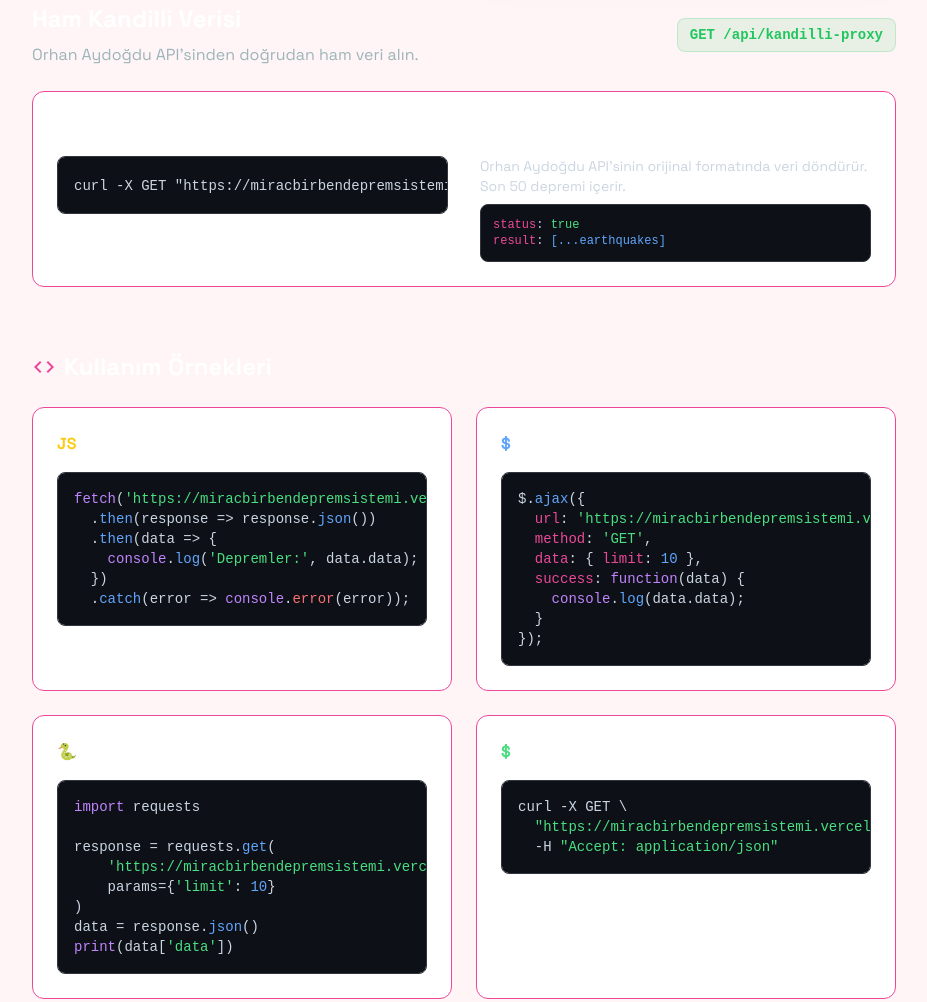
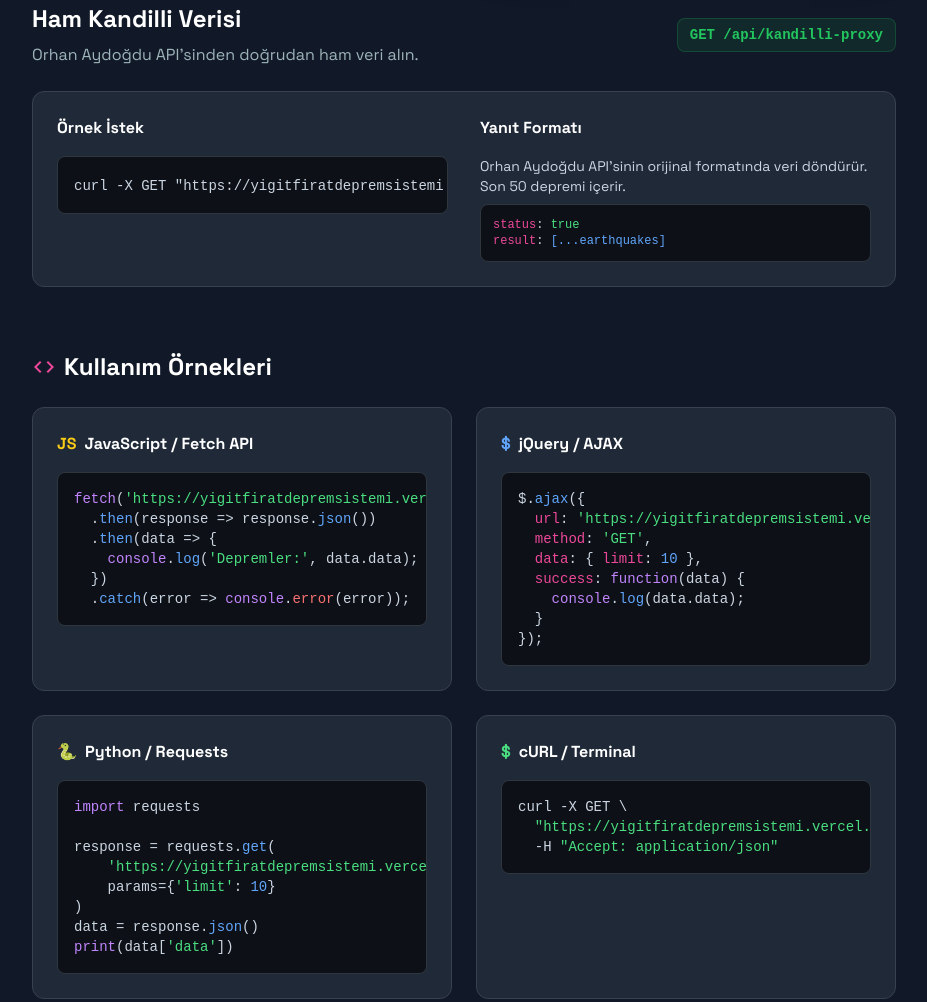
Before and after one commit to mrcbrbn5361/yigitfiratdepremsistemi, a website: page public/docs.html in a window 1280 px wide. Shown: the part 1372-2374 px from the top of the page, without its empty margins (320-1247 px from the left). Drawn offline with nearby package versions, Linux system fonts and the light colour scheme.

Commit message:
Replace white with dark gray in all HTML files

```diff
--- a/public/docs.html
+++ b/public/docs.html
@@ -36,10 +36,10 @@
                     colors: {
                         "primary": "#ec4899",
                         "secondary": "#fbbf24",
-                        "background-light": "#ffffff",
-                        "background-dark": "#fff5f7",
-                        "card-dark": "#ffffff",
-                        "border-dark": "#ec4899",
+                        "background-light": "#1f2937",
+                        "background-dark": "#111827",
+                        "card-dark": "#1f2937",
+                        "border-dark": "#374151",
                     },
                     fontFamily: {
                         "display": ["Space Grotesk", "sans-serif"],
@@ -359,7 +359,7 @@
                                 <h4 class="font-bold text-white mb-4">Örnek İstek</h4>
                                 <div class="bg-[#0d1117] p-3 sm:p-4 rounded-lg border border-[#30363d] overflow-x-auto">
                                     <code
-                                        class="text-xs sm:text-sm font-mono text-slate-300 whitespace-pre">curl -X GET "https://miracbirbendepremsistemi.vercel.app/api/kandilli-proxy"</code>
+                                        class="text-xs sm:text-sm font-mono text-slate-300 whitespace-pre">curl -X GET "https://yigitfiratdepremsistemi.vercel.app/api/kandilli-proxy"</code>
                                 </div>
                             </div>
                             <div>
@@ -394,7 +394,7 @@
                             </h4>
                             <div class="bg-[#0d1117] p-3 sm:p-4 rounded-lg border border-[#30363d] overflow-x-auto">
                                 <pre
-                                    class="text-xs sm:text-sm font-mono text-slate-300"><code><span class="text-purple-400">fetch</span>(<span class="text-green-400">'https://miracbirbendepremsistemi.vercel.app/api/earthquakes-kandilli?limit=10'</span>)
+                                    class="text-xs sm:text-sm font-mono text-slate-300"><code><span class="text-purple-400">fetch</span>(<span class="text-green-400">'https://yigitfiratdepremsistemi.vercel.app/api/earthquakes-kandilli?limit=10'</span>)
   .<span class="text-blue-400">then</span>(response => response.<span class="text-blue-400">json</span>())
   .<span class="text-blue-400">then</span>(data => {
     <span class="text-purple-400">console</span>.<span class="text-blue-400">log</span>(<span class="text-green-400">'Depremler:'</span>, data.data);
@@ -411,7 +411,7 @@
                             </h4>
                             <div class="bg-[#0d1117] p-3 sm:p-4 rounded-lg border border-[#30363d] overflow-x-auto">
                                 <pre class="text-xs sm:text-sm font-mono text-slate-300"><code>$.<span class="text-blue-400">ajax</span>({
-  <span class="text-primary">url</span>: <span class="text-green-400">'https://miracbirbendepremsistemi.vercel.app/api/earthquakes-kandilli'</span>,
+  <span class="text-primary">url</span>: <span class="text-green-400">'https://yigitfiratdepremsistemi.vercel.app/api/earthquakes-kandilli'</span>,
   <span class="text-primary">method</span>: <span class="text-green-400">'GET'</span>,
   <span class="text-primary">data</span>: { <span class="text-primary">limit</span>: <span class="text-blue-400">10</span> },
   <span class="text-primary">success</span>: <span class="text-purple-400">function</span>(data) {
@@ -431,7 +431,7 @@
                                 <pre class="text-xs sm:text-sm font-mono text-slate-300"><code><span class="text-purple-400">import</span> requests
 
 response = requests.<span class="text-blue-400">get</span>(
-    <span class="text-green-400">'https://miracbirbendepremsistemi.vercel.app/api/earthquakes-kandilli'</span>,
+    <span class="text-green-400">'https://yigitfiratdepremsistemi.vercel.app/api/earthquakes-kandilli'</span>,
     params={<span class="text-green-400">'limit'</span>: <span class="text-blue-400">10</span>}
 )
 data = response.<span class="text-blue-400">json</span>()
@@ -447,7 +447,7 @@ data = response.<span class="text-blue-400">json</span>()
                             </h4>
                             <div class="bg-[#0d1117] p-3 sm:p-4 rounded-lg border border-[#30363d] overflow-x-auto">
                                 <pre class="text-xs sm:text-sm font-mono text-slate-300"><code>curl -X GET \
-  <span class="text-green-400">"https://miracbirbendepremsistemi.vercel.app/api/earthquakes-kandilli?limit=10"</span> \
+  <span class="text-green-400">"https://yigitfiratdepremsistemi.vercel.app/api/earthquakes-kandilli?limit=10"</span> \
   -H <span class="text-green-400">"Accept: application/json"</span></code></pre>
                             </div>
                         </div>
@@ -489,7 +489,7 @@ data = response.<span class="text-blue-400">json</span>()
                                 <h4 class="font-bold text-white mb-4">Örnek İstek</h4>
                                 <div class="bg-[#0d1117] p-3 sm:p-4 rounded-lg border border-[#30363d] overflow-x-auto">
                                     <code
-                                        class="text-xs sm:text-sm font-mono text-slate-300 whitespace-pre">curl -X GET "https://miracbirbendepremsistemi.vercel.app/api/test-kandilli"</code>
+                                        class="text-xs sm:text-sm font-mono text-slate-300 whitespace-pre">curl -X GET "https://yigitfiratdepremsistemi.vercel.app/api/test-kandilli"</code>
                                 </div>
                             </div>
                             <div>
@@ -584,7 +584,7 @@ data = response.<span class="text-blue-400">json</span>()
                 <footer class="mt-auto py-8 sm:py-12 border-t border-slate-200 dark:border-border-dark">
                     <div
                         class="flex flex-col md:flex-row justify-between items-center gap-4 sm:gap-6 text-xs sm:text-sm text-slate-500 dark:text-[#9db4b9]">
-                        <p>© 2026 Miraç Birben Deprem Sistemi. Tüm hakları saklıdır.</p>
+                        <p>© 2026 Yiğit Fırat Deprem Sistemi. Tüm hakları saklıdır.</p>
                         <div class="flex flex-wrap justify-center gap-4 sm:gap-6">
                             <a class="hover:text-primary transition-colors" href="/terms.html">Şartlar</a>
                             <a class="hover:text-primary transition-colors" href="/privacy.html">Gizlilik</a>
```
Also changed, not shown: public/about.html (+4 -4 lines), public/dashboard.html (+5 -5 lines), public/index.html (+6 -4 lines), public/privacy.html (+4 -4 lines), public/terms.html (+4 -4 lines).
